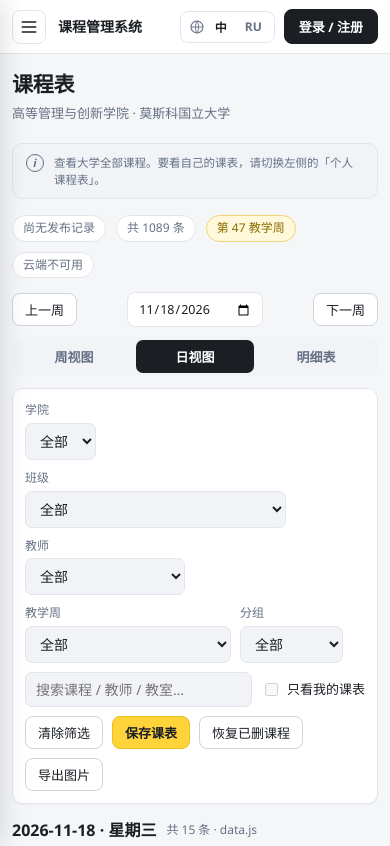
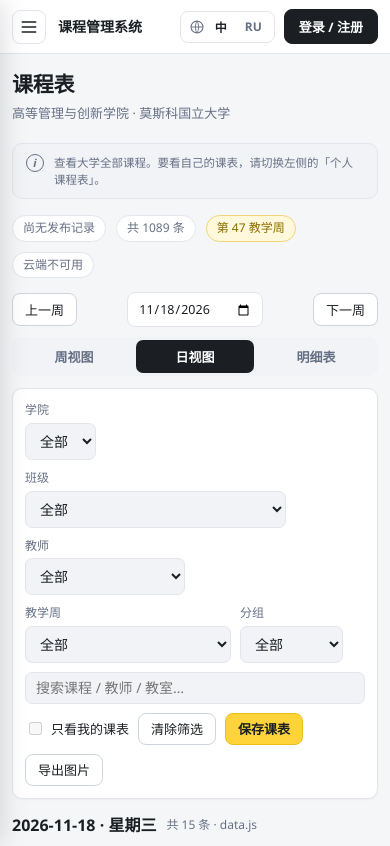
Before and after one commit to Chongxinxu/xllSchedule, a plain HTML site: page index.html in a window 390 px wide. Shown: the top 846 px of the page. Drawn offline with Linux system fonts and the light colour scheme.

Commit message:
修复清除筛选；恢复按钮仅个人视图；注册免选身份；工具栏操作同排对齐

```diff
--- a/app.js
+++ b/app.js
@@ -544,7 +544,7 @@
     'btn-translations': 'nav.translations', 'btn-uploads': 'nav.uploads',
     'btn-changelog': 'nav.changelog', 'btn-migrate': 'nav.migrate',
     'auth-title': 'auth.loginTitle', 'lb-auth-email': 'auth.email', 'lb-auth-password': 'auth.password',
-    'lb-auth-name': 'auth.name', 'lb-auth-role': 'auth.role',
+    'lb-auth-name': 'auth.name',
     'auth-toggle': 'auth.toRegister', 'auth-forgot': 'auth.forgot', 'auth-close': 'common.close',
     'auth-hint': 'auth.hint',
     'profile-title': 'profile.title', 'lb-p-name': 'profile.name', 'lb-p-faculty': 'profile.faculty',
@@ -565,7 +565,6 @@
     $('f-keyword').placeholder = T('filter.keyword');
     $('auth-submit').textContent = S.authMode === 'register' ? T('auth.doRegister') : T('auth.doLogin');
     const opts = [
-      ['auth-role', [['student', 'auth.roleStudent'], ['teacher', 'auth.roleTeacher']]],
       ['p-defaultby', [['group', 'profile.byGroup'], ['teacher', 'profile.byTeacher']]],
       ['e-status', [['normal', 'state.normal'], ['cancelled', 'state.cancelled'], ['rescheduled', 'state.rescheduled']]],
       ['e-type', [['personal', 'detail.eventOther'], ['exam', 'detail.eventExam'], ['homework', 'detail.eventHomework']]]
@@ -602,6 +601,9 @@
       btn.classList.toggle('active', btn.dataset.space === S.space));
     const mine = S.space === 'mine';
     const cb = $('f-onlymine'); if (cb) cb.checked = mine;
+    // 「恢复已删课程」属于个人课表操作，公共视图不显示
+    const restoreBtn = $('btn-restore');
+    if (restoreBtn) restoreBtn.classList.toggle('hidden', !mine || !S.user);
     const note = $('info-note-text');
     if (note) note.textContent = T(!mine ? 'page.info'
       : (!S.user ? 'detail.needLogin'
@@ -658,7 +660,8 @@
   /* ------------------------------------------------------------ 筛选器 */
   function fillSelect(id, values, formatter, key) {
     const el = $(id);
-    const cur = (key && S.filters[key]) || el.value;
+    // 不能用 `S.filters[key] || el.value`：清空筛选时 '' 会回落到旧值，导致「清除筛选」无效
+    const cur = key ? S.filters[key] : el.value;
     const all = T('common.all');
     const opts = ['<option value="">' + esc(all) + '</option>'].concat(
       values.map(v => '<option value="' + esc(v) + '">' + esc(formatter ? formatter(v) : v) + '</option>'));
@@ -1031,7 +1034,6 @@
     $('auth-submit').textContent = T(reg ? 'auth.doRegister' : 'auth.doLogin');
     $('auth-toggle').textContent = T(reg ? 'auth.toLogin' : 'auth.toRegister');
     $('auth-name-row').classList.toggle('hidden', !reg);
-    $('auth-role-row').classList.toggle('hidden', !reg);
     $('auth-error').textContent = '';
     $('auth-hint').textContent = T('auth.hint');
     showDlg('dlg-auth');
@@ -1055,10 +1057,10 @@
     try {
       if (S.authMode === 'register') {
         const cred = await FB.createUserWithEmailAndPassword(auth, email, pwd);
-        const role = $('auth-role').value === 'teacher' ? 'teacher' : 'student';
+        // 注册不再选身份：统一按学生建档；教师/班级偏好仍在个人设置里配置
         await FB.setDoc(FB.doc(db, 'users', cred.user.uid), Object.assign(defaultProfile(), {
           uid: cred.user.uid, email: email, name: $('auth-name').value.trim(),
-          role: role, lang: S.lang, createdAt: nowIso()
+          role: 'student', lang: S.lang, createdAt: nowIso()
         }));
       } else {
         await FB.signInWithEmailAndPassword(auth, email, pwd);
@@ -1536,6 +1538,7 @@
   // 恢复已删课程：列出所有被删除的个人覆盖，可逐条恢复（即便课程已不在课表中显示）
   function openRestore() {
     if (!S.user) return needLogin();
+    if (!personalView()) return;   // 仅个人课表可恢复
     if (!S.cloudOK) { toast(T('admin.offline'), 'error'); return; }
     const removed = Object.values(S.overrides).filter(o => o.deleted);
     let html = '';
--- a/index.html
+++ b/index.html
@@ -113,6 +113,7 @@
     <label><span id="lb-teacher">教师</span><select id="f-teacher"></select></label>
     <label><span id="lb-week">教学周</span><select id="f-week"></select></label>
     <label><span id="lb-subgroup">分组</span><select id="f-subgroup"></select></label>
+    <div class="toolbar-actions">
       <input type="text" id="f-keyword" placeholder="搜索课程 / 教师 / 教室…">
       <label class="check"><input type="checkbox" id="f-onlymine"><span id="lb-onlymine">只看我的课表</span></label>
       <button class="ghost-btn" id="btn-reset">清除筛选</button>
@@ -121,6 +122,7 @@
       <button class="ghost-btn" id="btn-restore">恢复已删课程</button>
       <button class="ghost-btn" id="btn-export">导出图片</button>
       <button class="ghost-btn hidden" id="btn-print">打印 / 存为 PDF</button>
+    </div>
   </div>
 
   <div class="view-head">
@@ -149,7 +151,6 @@
     <div class="form-row" data-page-node-id="Ofxv18SNr8yVw270g8pIqT"><label id="lb-auth-email" data-page-node-id="g139MywnqvQL4AvSxFZbwa">邮箱</label><input type="email" id="auth-email" autocomplete="username" data-page-node-id="EOw45lPHwTENg8Ifi7WGAP"></div>
     <div class="form-row" data-page-node-id="dW7tJzk7jBAbRARjvtMiCY"><label id="lb-auth-password" data-page-node-id="FjlinCIEtRDchEFSGM8Vhe">密码（至少 6 位）</label><input type="password" id="auth-password" autocomplete="current-password" data-page-node-id="hXtYWAWaKvRTgcDIJvYgeE"></div>
     <div class="form-row hidden" id="auth-name-row" data-page-node-id="RVj8q7h9Y159NqtYe3kbUI"><label id="lb-auth-name" data-page-node-id="xus7VrqKxzXG4dVz95mMct">姓名</label><input type="text" id="auth-name" data-page-node-id="5B8ZNXvJ3VlTbz5tukmaAH"></div>
-    <div class="form-row hidden" id="auth-role-row" data-page-node-id="ZqPDpw5TQQQ90anEjmTLpb"><label id="lb-auth-role" data-page-node-id="AEMIJhPUBxj7FPGJB3lItr">身份</label><select id="auth-role" data-page-node-id="fKWKVj41KEx7vGISpv6PPc"><option value="student" data-page-node-id="iGLCbJkAlC4y13wFpVjDZC">学生</option><option value="teacher" data-page-node-id="TxRoW1asFQDJ66IfKHGK1d">教师</option></select></div>
     <div class="err" id="auth-error" data-page-node-id="YwCotk6DYlCUn7QWXYIIM5"></div>
     <button class="primary-btn" id="auth-submit" style="width:100%" data-page-node-id="5QXcyLEW1NKUlDHp6yyyci">登 录</button>
     <div class="actions" data-page-node-id="QOUDGeQGON0mnTDt4VXuQF">
--- a/styles.css
+++ b/styles.css
@@ -154,18 +154,23 @@ header.topbar {
 
 .toolbar {
   background: var(--surface); border: 1px solid var(--line); border-radius: var(--radius);
-  padding: 12px; display: flex; flex-wrap: wrap; gap: 9px; align-items: center; margin-bottom: 14px;
+  padding: 12px; display: flex; flex-wrap: wrap; gap: 9px; align-items: flex-end; margin-bottom: 14px;
   box-shadow: var(--shadow);
 }
 .toolbar label { font-size: 12px; color: var(--muted); display: flex; flex-direction: column; gap: 3px; }
 .toolbar select, .toolbar input[type="text"], .toolbar input[type="date"] {
   background: var(--surface-2); border: 1px solid var(--line); color: var(--text);
   padding: 7px 10px; border-radius: 7px; outline: none; min-width: 120px;
+  height: 32px; box-sizing: border-box;
 }
 .toolbar select:focus, .toolbar input:focus { border-color: var(--yellow-dark); }
 .toolbar input[type="text"] { flex: 1; min-width: 180px; }
-.toolbar .check { flex-direction: row; align-items: center; gap: 6px; color: var(--text); font-size: 13px; }
+.toolbar button { height: 32px; box-sizing: border-box; padding-top: 0; padding-bottom: 0; }
+.toolbar .check { flex-direction: row; align-items: center; gap: 6px; color: var(--text); font-size: 13px; height: 32px; }
 .toolbar .check input { accent-color: var(--yellow-dark); }
+/* 搜索框与操作按钮归为一组，始终排在同一水平线 */
+.toolbar-actions { display: flex; flex-wrap: wrap; align-items: center; gap: 9px; flex: 1 1 100%; }
+.toolbar-actions input[type="text"] { flex: 0 1 220px; min-width: 180px; }
 
 .admin-bar {
   background: var(--surface); border: 1px solid var(--line); border-left: 3px solid var(--yellow);
@@ -328,6 +333,8 @@ table.grid-table tr.past td { opacity: .5; }
   .week-grid { grid-template-columns: 1fr; }
   .day-col { min-height: 0; }
   .toolbar select, .toolbar input[type="text"], .toolbar input[type="date"] { flex: 1 1 45%; min-width: 0; }
+  .toolbar-actions { width: 100%; }
+  .toolbar-actions input[type="text"] { flex: 1 1 100%; }
   .dialog { padding: 16px; }
   .dialog .grid2, .dialog .grid3 { grid-template-columns: 1fr; }
   .month-cell { min-height: 62px; padding: 3px; }
```
Lines whose indentation alone changed are shown as unchanged.
